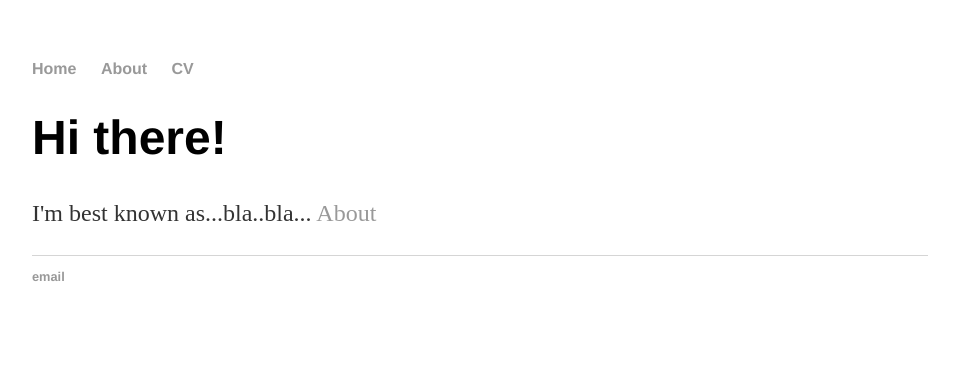
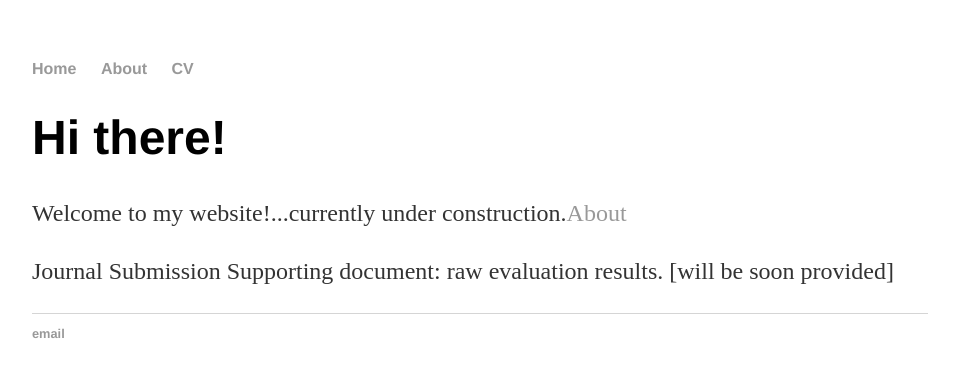
Before and after one commit to aamekonnen/aamekonnen.github.io, a Jekyll site: the page built from index.html, in a window 1280 px wide. Shown: the top 377 px of the page, without its empty margins (160-1119 px from the left). Built offline with Jekyll 4.4.1, drawn with Linux system fonts in a browser that asks for light colours.

Commit message:
Update index.html

```diff
--- a/index.html
+++ b/index.html
@@ -4,5 +4,8 @@ title: Alhayat Ali Mekonnen
 ---
 <div class="blurb">
 	<h1>Hi there!</h1>
-	<p>I'm best known as...bla..bla... <a href="/about">About</a></p>
+	<p>Welcome to my website!...currently under construction.<a href="/about">About</a></p>
+	<p>Journal Submission
+	   Supporting document: raw evaluation results. [will be soon provided]
+	</p>
 </div><!-- /.blurb -->
```
